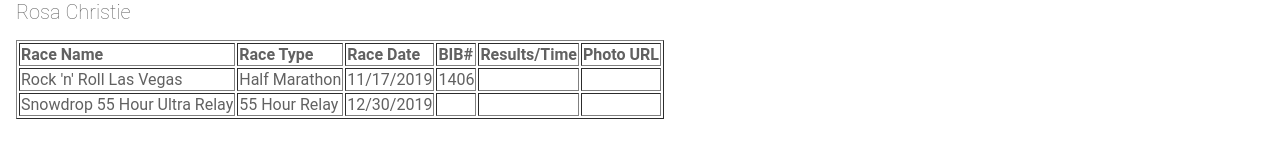
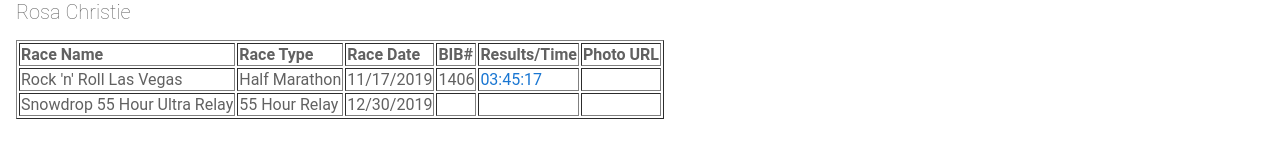
Before and after one commit to gchristie/txfas, an Angular app: page / in a window 1280 px wide. Shown: the part 196-354 px from the top of the page. Built offline with nearby package versions, Linux system fonts and the light colour scheme.

Commit message:
1 file modified

```diff
--- a/src/app/racedata.ts
+++ b/src/app/racedata.ts
@@ -55,8 +55,8 @@ name:"Rock 'n' Roll Las Vegas",
 racedate:'11/17/2019',
 racetype:'Half Marathon',
 bibnumber:'1406',
-racetime:'',
-resultsurl:'',
+racetime:'03:45:17',
+resultsurl:'https://connect.garmin.com/modern/activity/4262218892',
 photourl:'',
 status:''
 }
```
